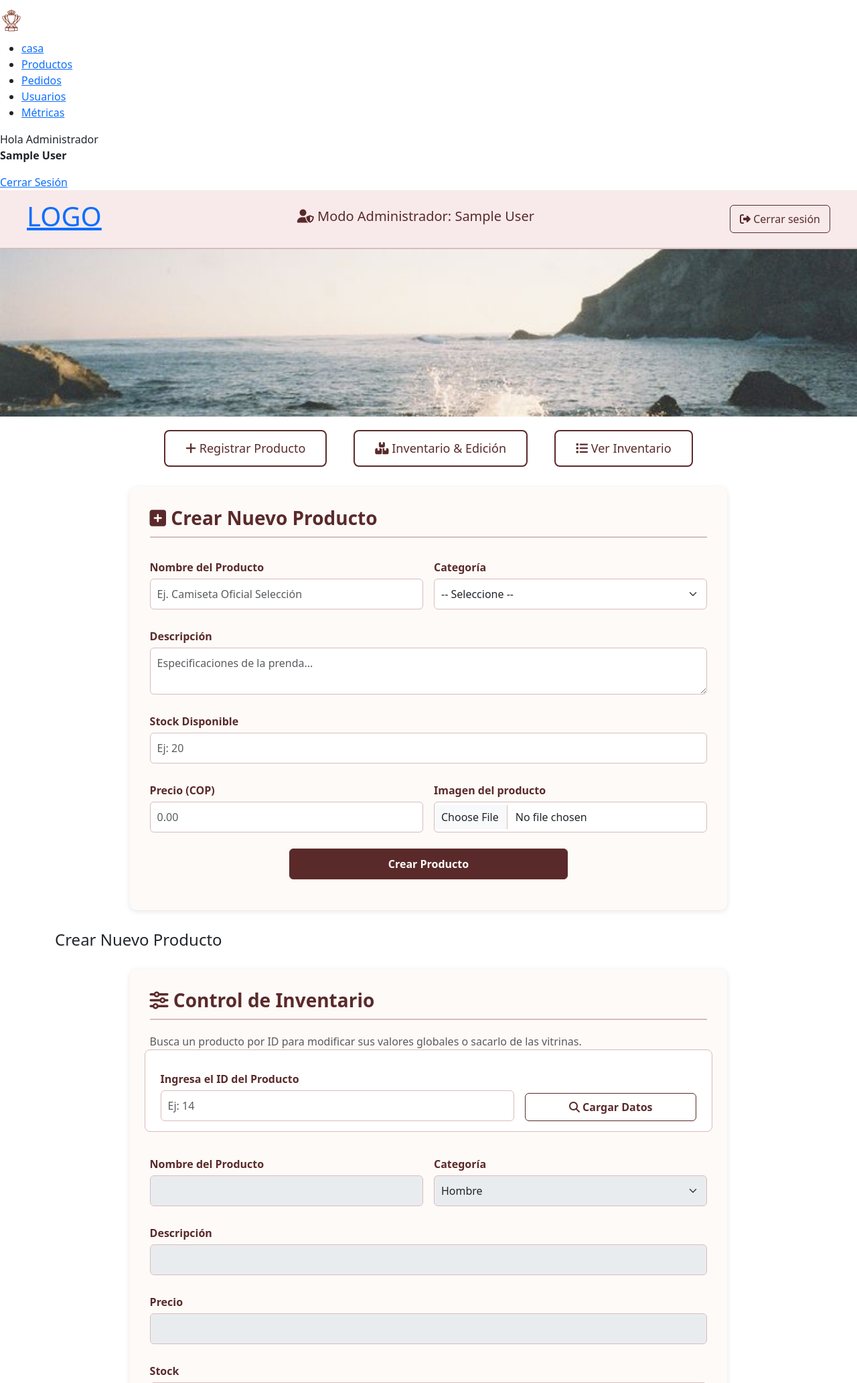
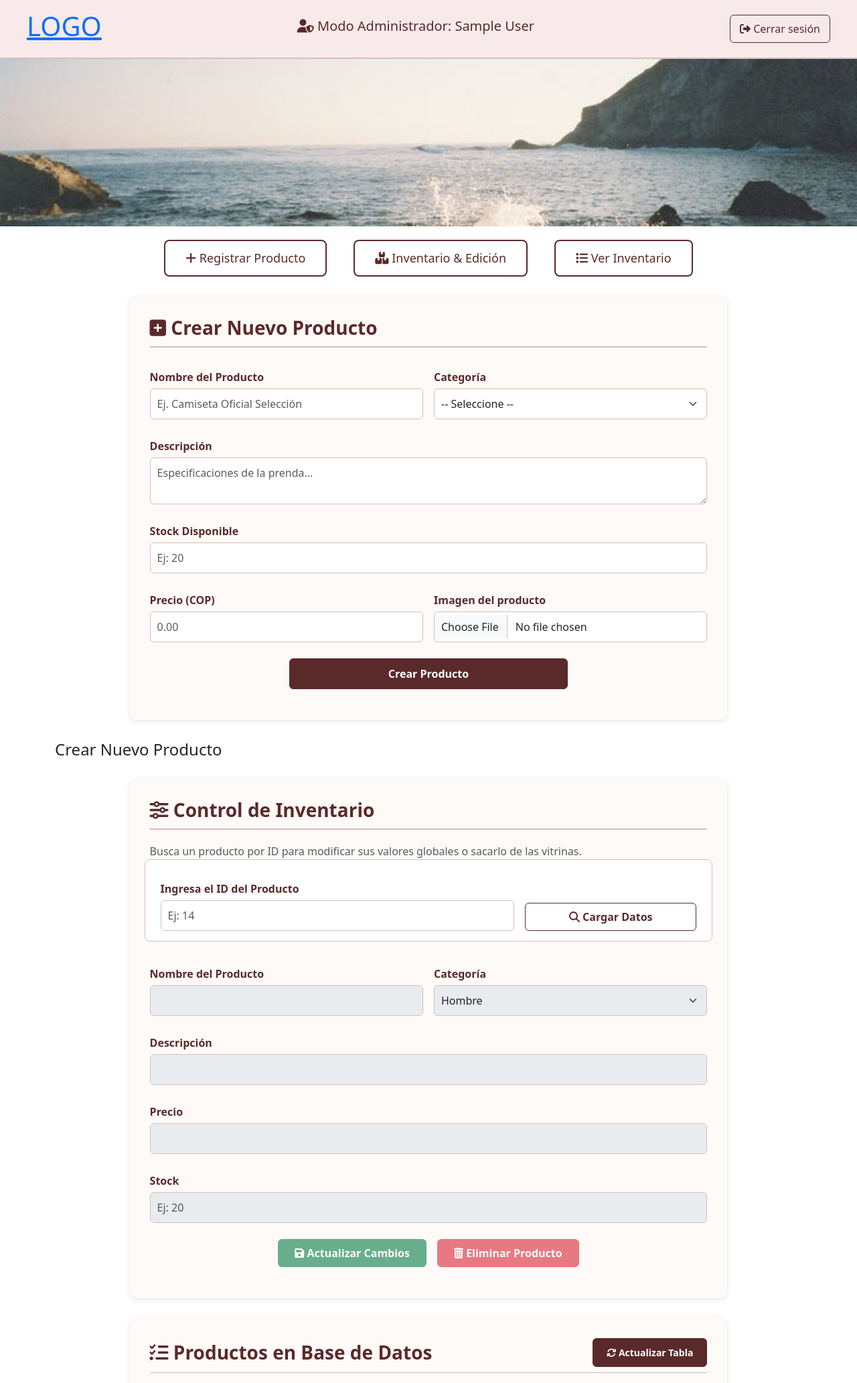
Before and after one commit to jerohincapie18/ecommerce-tienda-deportiva, a PHP site: page /pages/admin-dashboard.php in a window 1280 px wide. Shown: the top 2065 px of the page at 67% size. Run offline with PHP 8.4, Linux system fonts and the light colour scheme; the visitor is signed in with stand-in values (Sample User, id 1); data that the repository does not hold is empty; a stand-in replaces the project's code that opens the database connection.

Commit message:
correccion

```diff
--- a/frontend/pages/admin-dashboard.php
+++ b/frontend/pages/admin-dashboard.php
@@ -64,21 +64,6 @@ if (!isset($_SESSION["user_id"]) || ($_SESSION["rol"] != "admin")) {
     </style>
 </head>
 <body>
- <div class="sidebar">
-    <a href="/ecommerce-tienda-deportiva/frontend/index.php">
-        <img src="/ecommerce-tienda-deportiva/frontend/assets/img/logo.png" alt="Logo de la tienda" style="height: 60px; width: auto;" />
-    </a>
-
-    <ul class="menu">
-      <li><a href="/ecommerce-tienda-deportiva/frontend/index.php">casa</a></li>
-      <li><a href="catalogo.php">Productos</a></li>
-      <li><a href="#">Pedidos</a></li>
-      <li><a href="#">Usuarios</a></li>
-      <li><a href="#">Métricas</a></li>
-    </ul>
-    <div class="user">
-      <p>Hola Administrador<br><strong><?php echo $_SESSION["nombre"]; ?></strong></p>
-      <a href="../../backend/index.php?action=logout" class="logout">Cerrar Sesión</a>
 
   <header>
     <div class="header-logo">
```
